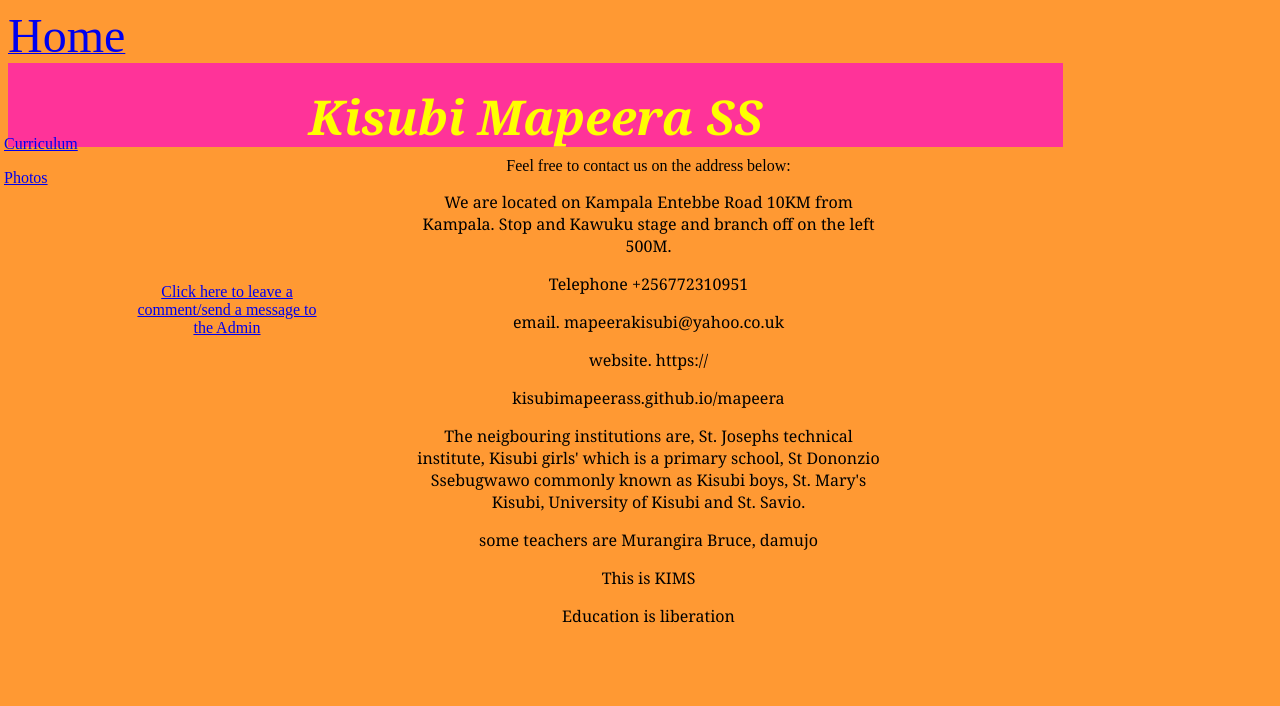
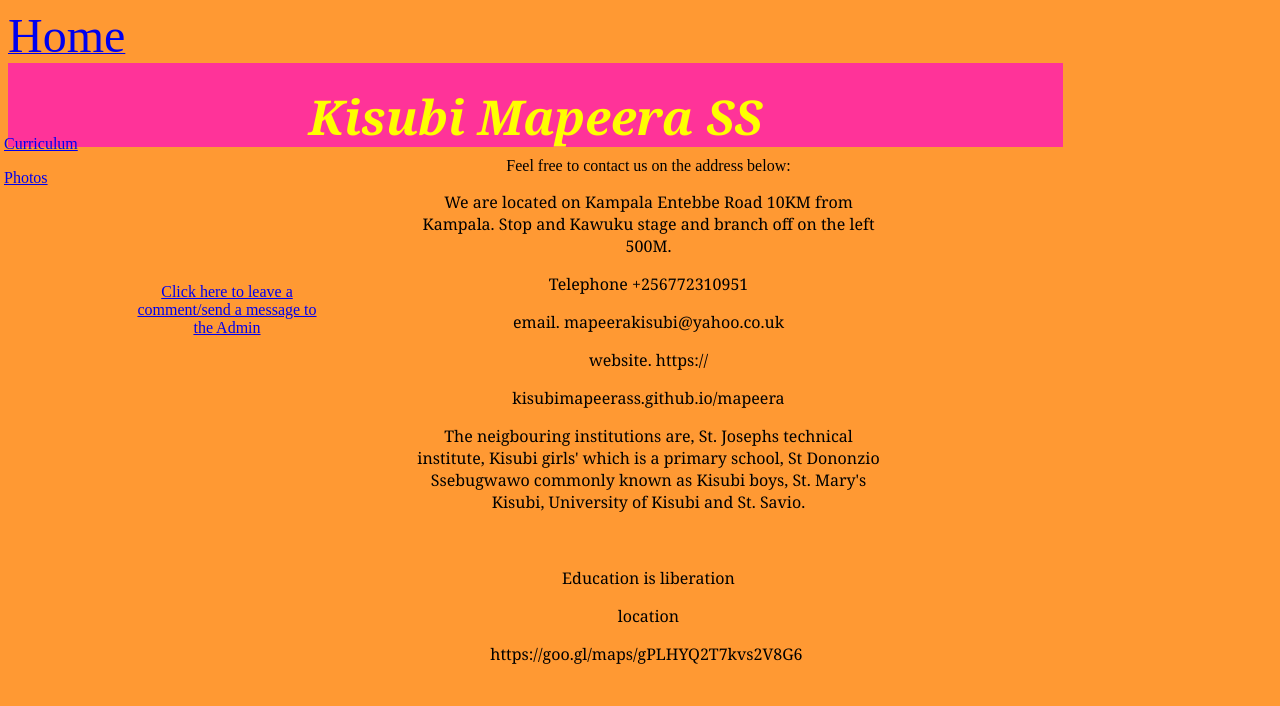
Before and after one commit to Murangirab/kisubimapeerass.github.io, a plain HTML site: page contact.html in a window 1280 px wide. Drawn offline with Linux system fonts and the light colour scheme.

Commit message:
Update contact.html

```diff
--- a/contact.html
+++ b/contact.html
@@ -85,9 +85,11 @@
     </div>
     <p align="center" class="style3">kisubimapeerass.github.io/mapeera</p>
     <p align="center" class="style3">The neigbouring institutions are, St. Josephs technical institute, Kisubi girls' which is a primary school, St Dononzio Ssebugwawo commonly known as Kisubi boys, St. Mary's Kisubi, University of Kisubi and St. Savio. </p>
-    <p align="center" class="style3">some teachers are Murangira Bruce, damujo </p>
-    <p align="center" class="style3">This is KIMS </p>
+    <p align="center" class="style3">&nbsp;</p>
     <p align="center" class="style3">Education is liberation </p>
+    <p align="center" class="style3">location</p>
+    <p align="center" class="style3">https://goo.gl/maps/gPLHYQ2T7kvs2V8G6&nbsp;</p>
+    <p align="center" class="style3">&nbsp;</p>
   </blockquote>
 </div>
 <div class="style1" id="Layer4">
```
